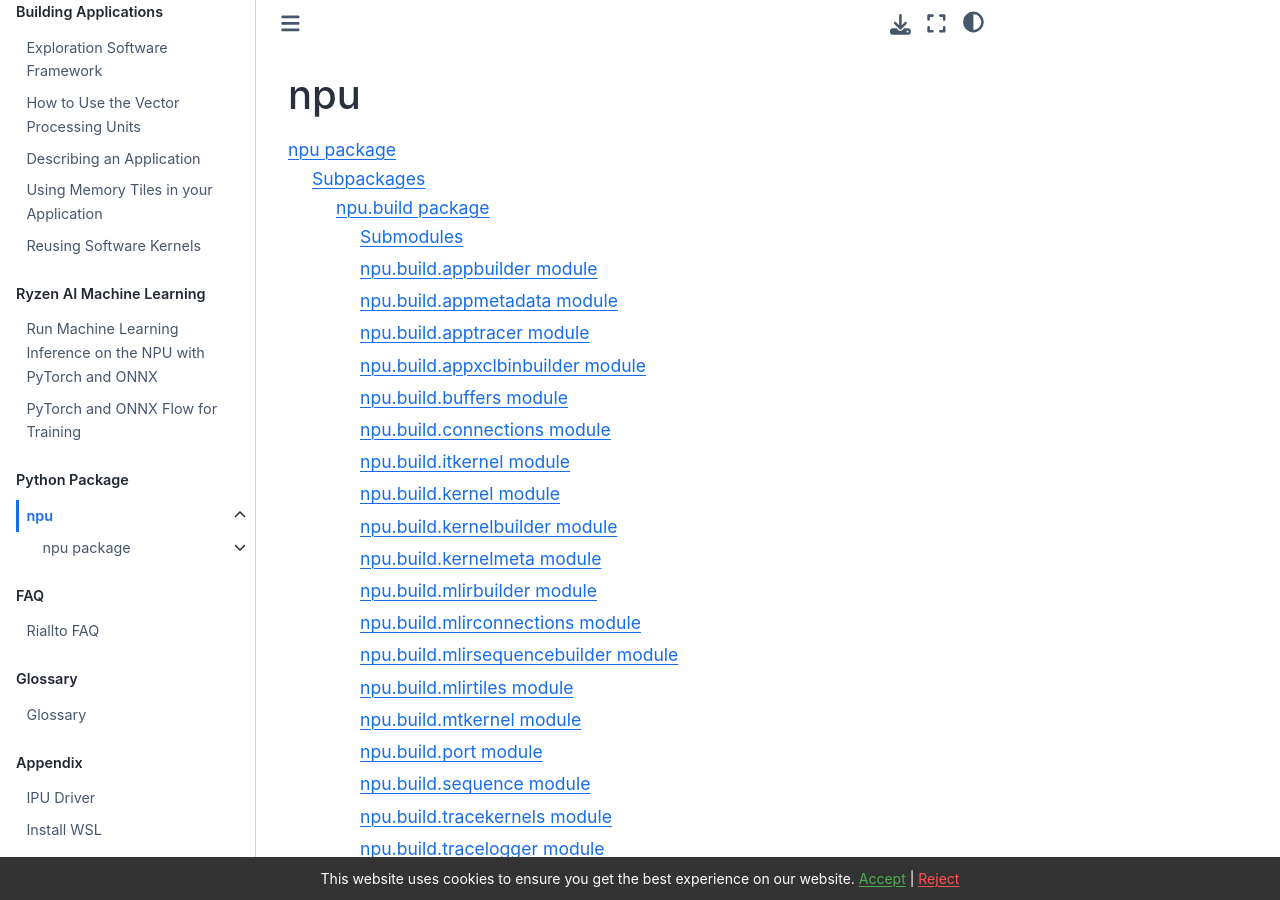
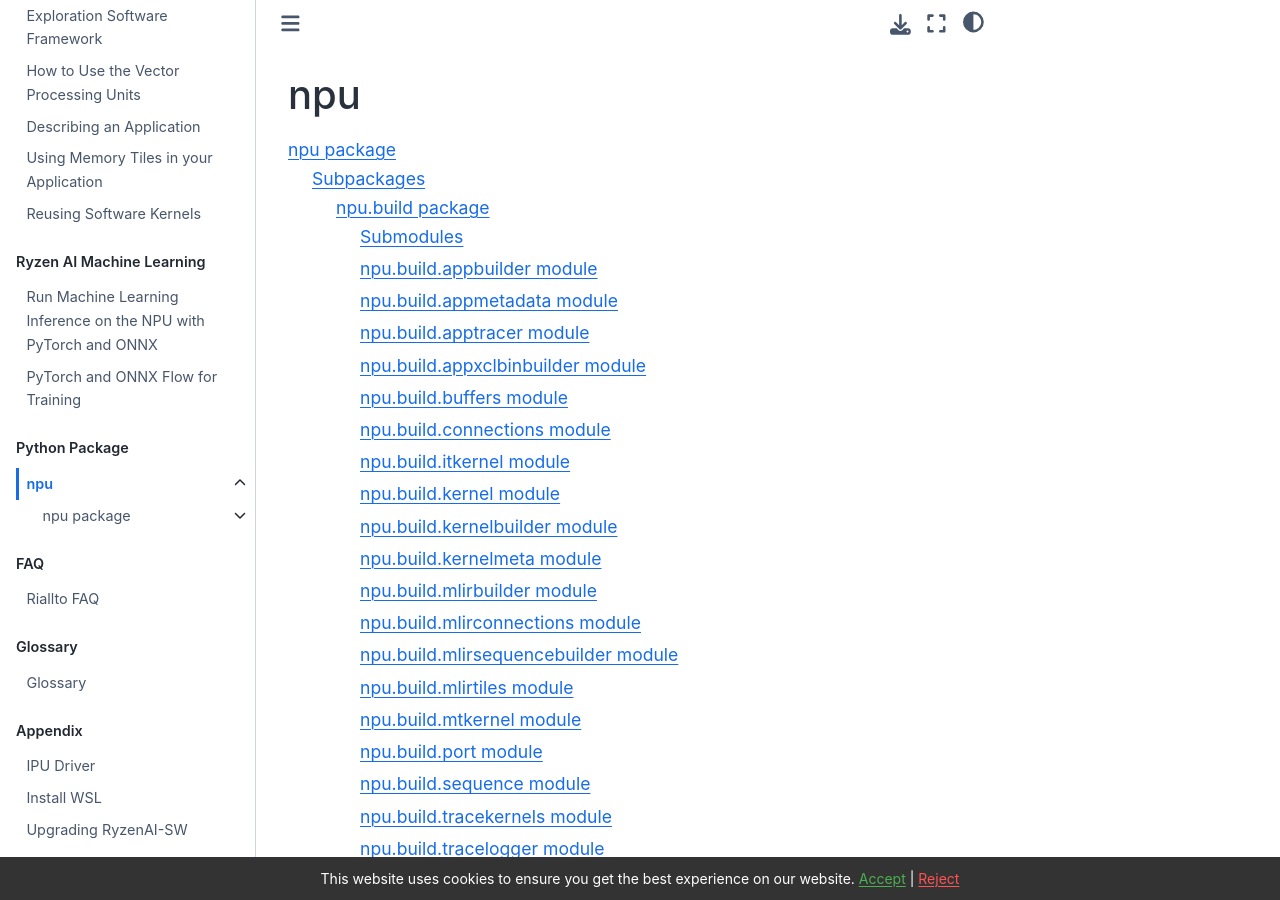
Before and after one commit to AMDResearch/Riallto, a Jupyter Book: the page built from source/modules.rst, in a window 1280 px wide and 900 px high. Built offline with Jupyter Book 1.0.4 settings and Sphinx 7.4.7 and the Sphinx Book theme 1.1.4, drawn with Linux system fonts in a browser that asks for light colours; pages that are not in the unit, such as notebooks, are missing from menus; some of the changed lines change nothing that is shown.

Commit message:
add steps to TOC

```diff
--- a/source/_toc.yml
+++ b/source/_toc.yml
@@ -47,3 +47,4 @@ parts:
             - file: prerequisites-driver.rst
             - file: prerequisites-aie-license
             - file: prerequisites-wsl.rst
+            - file: upgrade-ryzenaisw.rst
```
